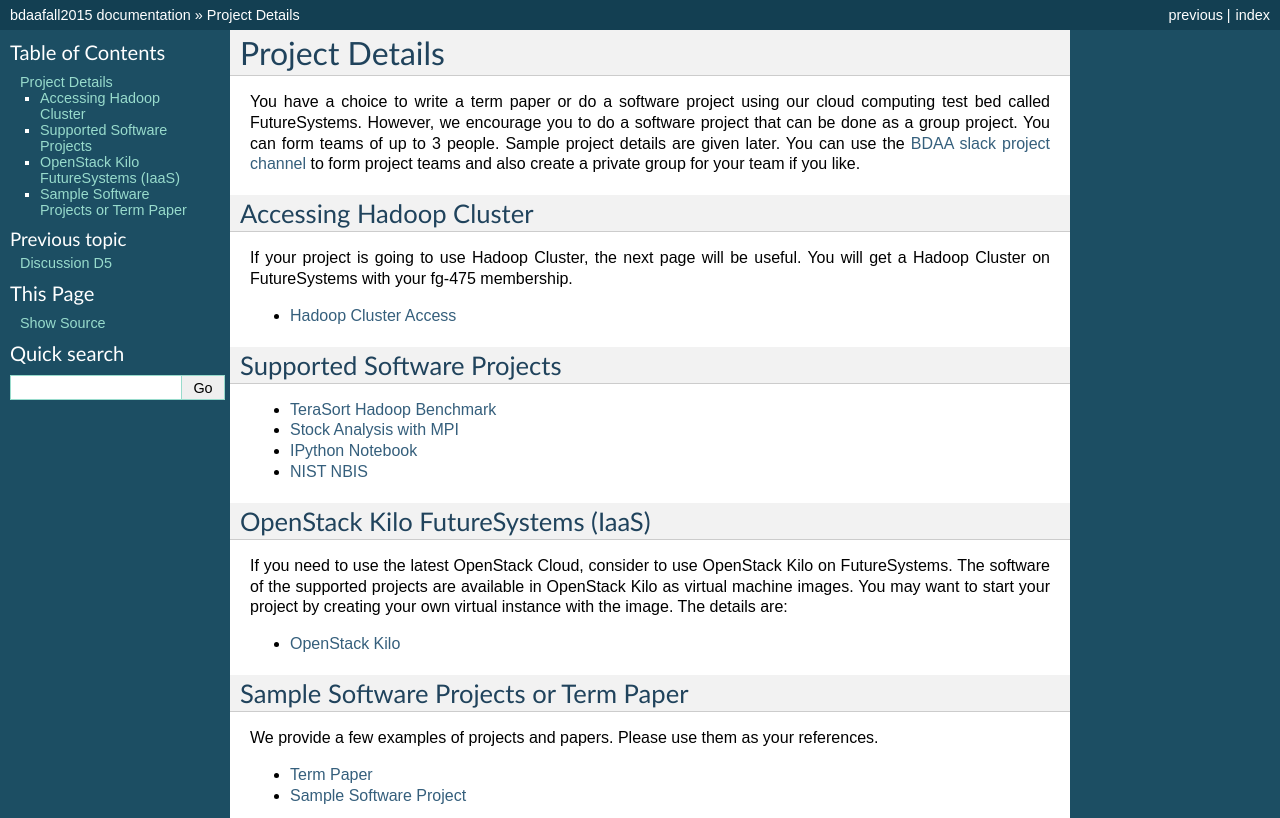
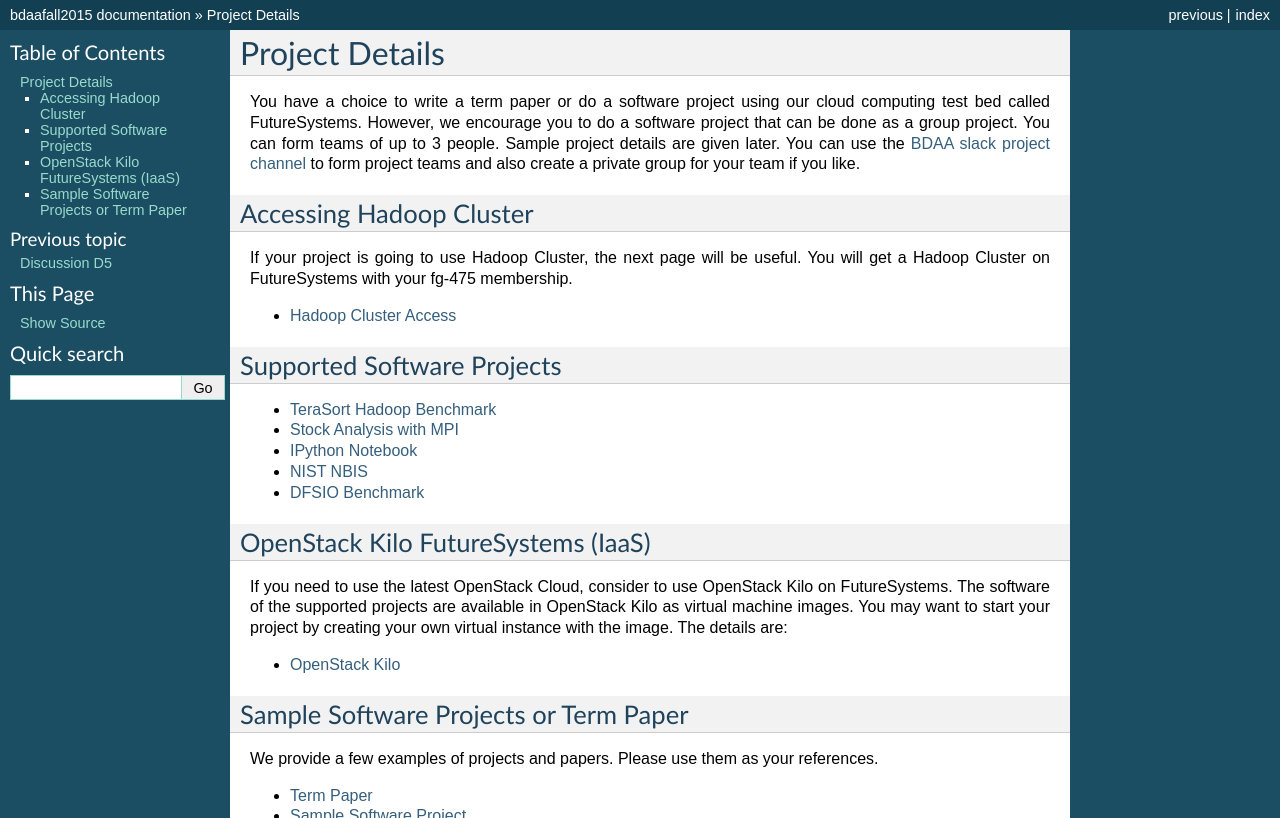
Before and after one commit to cglmoocs/bdaafall2015, a Sphinx documentation site: the page built from docs/source/project.rst, in a window 1280 px wide, cut to the strip 0-818 px from the top of the page. Built offline with Sphinx 7.4.7, drawn with Linux system fonts in a browser that asks for light colours.

Commit message:
Update project.rst

```diff
--- a/docs/source/project.rst
+++ b/docs/source/project.rst
@@ -24,6 +24,7 @@ Supported Software Projects
 * :ref:`Stock Analysis with MPI <stock_analysis>`
 * :ref:`IPython Notebook <ipynb>`
 * :ref:`NIST NBIS <nist_nbis>`
+* :ref:`DFSIO Benchmark <dfsio>`
 
 OpenStack Kilo FutureSystems (IaaS)
 -------------------------------------------------------------------------------
```
